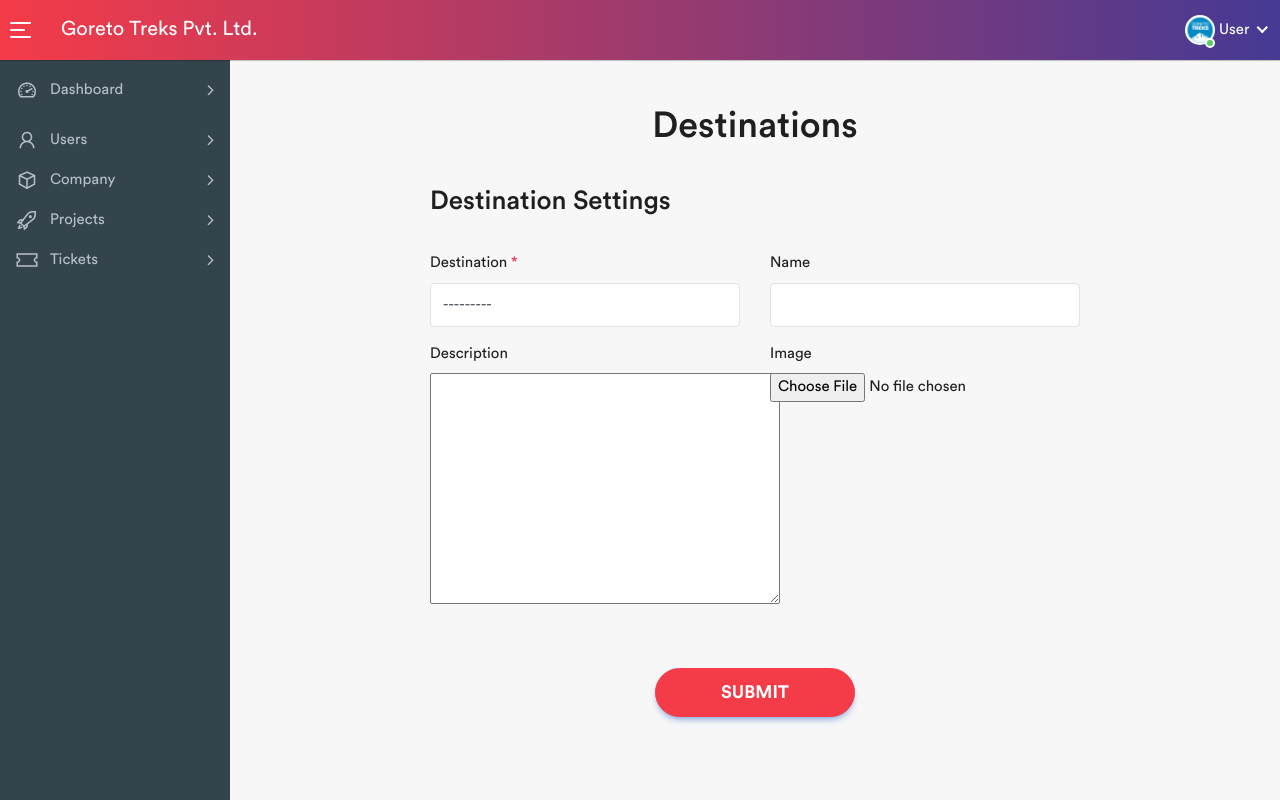
After one commit to dhakal9/goreto_treks, a Django app: page /adminregion/ in a window 1280 px wide. The commit adds this page. Run offline with Django 5.2, Linux system fonts and the light colour scheme; data that the repository does not hold is empty; some libraries are stand-ins or nearby versions.

Commit message:
destinaton and region set

```diff
--- /dev/null
+++ b/templates/admin_region.html
@@ -0,0 +1,61 @@
+{% extends "admin_base.html" %}
+{% block content %}
+<br>
+<br>
+<h1 class="text-center"> Destinations </h1>
+
+    <!-- Page Content -->
+    <div class="content container-fluid">
+        <div class="row">
+            <div class="col-md-8 offset-md-2">
+
+                <!-- Page Header -->
+                <div class="page-header">
+                    <div class="row">
+                        <div class="col-sm-12">
+                            <h3 class="page-title">Destination Settings</h3>
+                        </div>
+                    </div>
+                </div>
+                <!-- /Page Header -->
+               <!-- Inside your form tag -->
+                <form method="POST" enctype="multipart/form-data">
+                    {% csrf_token %}
+                    <div class="row">
+                        <div class="col-sm-6">
+                            <div class="form-group">
+                                <label> Destination <span class="text-danger">*</span></label>
+                                {{ form.destination }}
+                            </div>
+                        </div>
+                        <div class="col-sm-6">
+                            <div class="form-group">
+                                <label> Name</label>
+                                {{ form.name }}
+                            </div>
+                        </div>
+                    </div>
+                    <div class="row">
+                        <div class="col-sm-6">
+                            <div class="form-group">
+                                <label> Description </label>
+                                {{ form.description }}
+                            </div>
+                        </div>
+                        <div class="col-sm-6">
+                            <div class="form-group">
+                                <label> Image </label>
+                                {{ form.image }}
+                            </div>
+                        </div>
+                    </div>
+                    <!-- Add other form fields as needed -->
+                    <div class="submit-section">
+                        <button class="btn btn-primary submit-btn" type="submit">Submit</button>
+                    </div>
+                </form>
+
+            </div>
+        </div>
+    </div>
+{% endblock content%}
--- a/templates/base.html
+++ b/templates/base.html
@@ -171,7 +171,7 @@
 										<ul class="navigation clearfix">
 
 													<li class="dropdown">
-														<a href="Chomolungma/Region7e12.html?destinationId=1"> Destination </a>
+														<"> Destination </a>
 														<div class="megamenu">
 															<div class="row clearfix">
 																	<div class="col-xl-6 column">
--- a/tour/forms.py
+++ b/tour/forms.py
@@ -1,5 +1,5 @@
 from django import forms
-from .models import DestinationModel
+from .models import DestinationModel, RegionModel
 
 class DestinationForm(forms.ModelForm):
     name = forms.CharField(max_length=50, required=True, widget=forms.TextInput(attrs={'placeholder': 'Country Name', 'class': 'form-control'}))
@@ -11,3 +11,27 @@
     class Meta:
         model = DestinationModel
         fields = '__all__'
+
+
+
+class RegionForm(forms.ModelForm):
+
+    name = forms.CharField(max_length=200, required=True, widget=forms.TextInput(attrs={'class': 'form-control'}))
+    description = forms.Textarea(attrs={'class': 'form-control', 'rows': 5})
+    image = forms.ClearableFileInput(attrs={'class': 'form-control-file'})
+    destination = forms.ModelChoiceField(queryset=DestinationModel.objects.all(), widget=forms.Select(attrs={'class': 'form-control'}))
+
+
+
+
+    def __init__(self, *args, **kwargs):
+        super().__init__(*args, **kwargs)
+        self.fields['destination'].queryset = DestinationModel.objects.all()
+        self.fields['destination'].label_from_instance = self.get_destination_name
+
+    def get_destination_name(self, instance):
+        return instance.name
+
+    class Meta:
+        model = RegionModel
+        fields = "__all__"
--- a/tour/models.py
+++ b/tour/models.py
@@ -9,14 +9,14 @@
     is_active = models.BooleanField(default=True)
     image =  models.ImageField(upload_to='blog_images', blank=True, null=True)
 
-
 class RegionModel(models.Model):
     region_id = models.AutoField(primary_key=True)
     destination = models.ForeignKey(DestinationModel, null=False, on_delete=models.CASCADE)
     name = models.CharField(max_length=100, null=False, blank=False)
-    region_image =  models.ImageField(upload_to='blog_images', blank=True, null=True)
-    discription =  models.TextField(max_length=2000)
+    image =  models.ImageField(upload_to='blog_images', blank=True, null=True)
+    description =  models.TextField(max_length=2000)
     is_active = models.BooleanField(default=True)
+    is_nav = models.BooleanField(default=False)
 
 class ActivitiesModel(models.Model):
     actvity_id = models.AutoField(primary_key=True)
--- a/tour/urls.py
+++ b/tour/urls.py
@@ -1,7 +1,8 @@
 
 from django.urls import path
-from .views import Destination
+from .views import AdminDestination, Region, Destination
 urlpatterns = [
-     path('admindestination/', Destination.as_view(), name="admin_destination"),
-
+    path('admindestination/', AdminDestination.as_view(), name="admin_destination"),
+    path('destination/', Destination.as_view(), name="destination"),
+    path('adminregion/', Region.as_view(), name="admin_region"),
  ]
--- a/tour/views.py
+++ b/tour/views.py
@@ -1,9 +1,9 @@
 from django.shortcuts import render, redirect
 from django.views import View
-from .models import DestinationModel
-from .forms import DestinationForm
+from .models import DestinationModel, RegionModel
+from .forms import DestinationForm, RegionForm
 
-class Destination(View):
+class AdminDestination(View):
     template_name = "admin_destination.html"
     form_class = DestinationForm
 
@@ -18,3 +18,25 @@
             return redirect('admin_destination')  # Replace 'your_redirect_url' with the actual URL to redirect after form submission
 
         return render(request, self.template_name, {'form': form})
+
+class Destination(View):
+    template_name = "destination.html"
+    def get(self, request):
+        return render(request, self.template_name)
+
+
+class Region(View):
+    template_name = "admin_region.html"
+    form_class = RegionForm
+
+    def get(self, request):
+        form = self.form_class()
+        return render(request, self.template_name, {'form': form})
+
+    def post(self, request):
+        form = self.form_class(request.POST, request.FILES)
+        if form.is_valid():
+            region_instance = form.save()
+            return redirect('admin_region')
+
+        return render(request, self.template_name, {'form': form})
```
Also changed, not shown: templates/destination.html (added, +33 -0 lines), templates/index.html (+5 -22 lines), media/blog_images/_1511c6f5-61d3-4f19-a2de-d81b6335b01d.jpg (added), media/blog_images/_3e39cd70-b39d-46e9-96ef-db6d3dddd52e.jpg (added), media/blog_images/_4617589f-2827-4ad2-b885-517f87d04e3d.jpg (added), media/blog_images/_4617589f-2827-4ad2-b885-517f87d04e3d_Pm7LMUr.jpg (added), media/blog_images/_489b8a10-c306-44fc-868e-b601dd483587.jpg (added), media/blog_images/_61b5ae1e-2e08-45e6-9959-615769561291.jpg (added), tour/migrations/0003_rename_discription_regionmodel_description_and_more.py (added), 1 other file.
